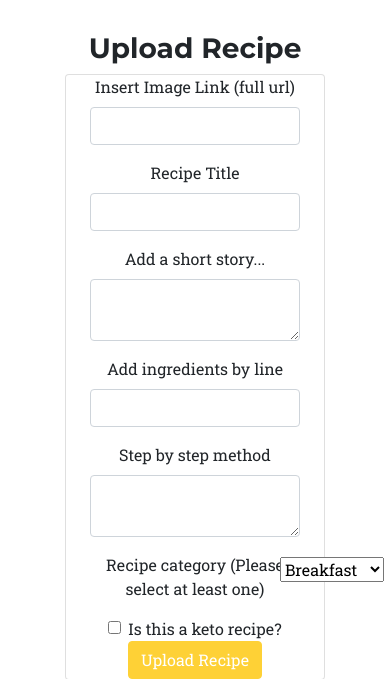
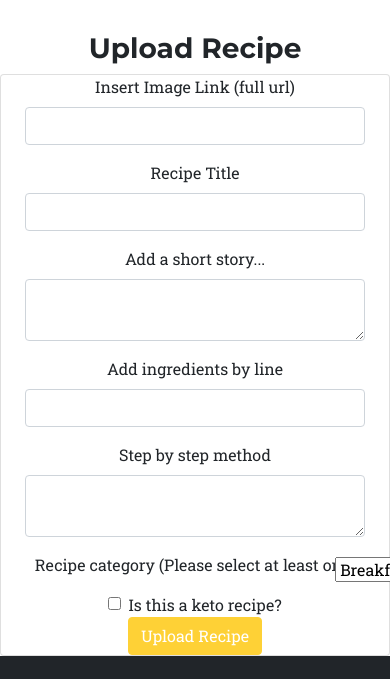
Before and after one commit to Code-Institute-Submissions/Third-Milestone-Project-Cookbook1, a Flask app: page /upload_recipe in a window 390 px wide; the page is wider, and only the part inside the window is pictured. Shown: the part 487-1166 px from the top of that part. Run offline with Flask 2, Linux system fonts and the light colour scheme; the visitor is signed in with stand-in values (Sample User, id 1); some libraries are stand-ins or nearby versions; some web fonts are replaced; grey boxes are pictures that could not be loaded.

Commit message:
added md to col and offset in line 4

```diff
--- a/templates/upload_recipe.html
+++ b/templates/upload_recipe.html
@@ -1,7 +1,7 @@
 {% extends "base.html" %}
 {% block content %}
 <h3 class="text-center">Upload Recipe</h3>
-<div class="card text-center col-8 offset-2">
+<div class="card text-center col-md-8 offset-md-2">
     <div class="form-container container">
         <form method="post" action="">
             {{ form.csrf_token }}
```
